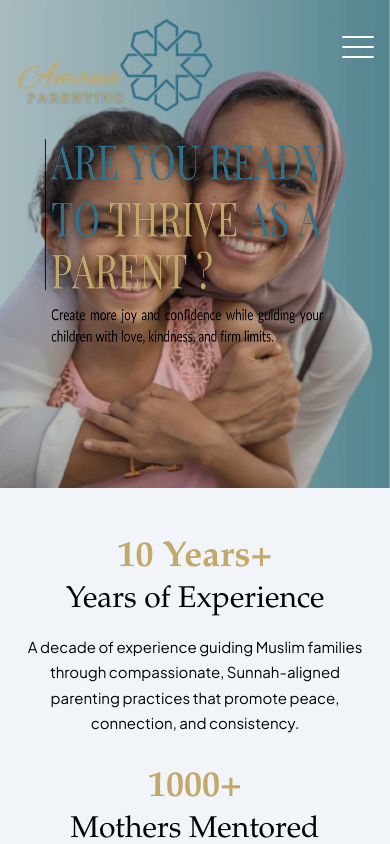
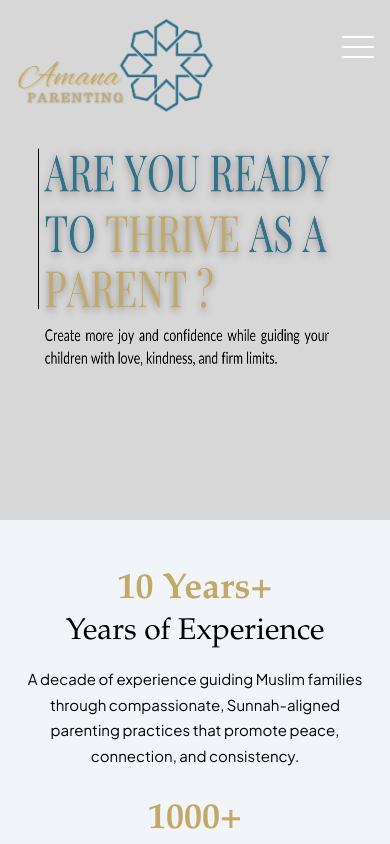
Before and after one commit to rahmamahdi02/amana-parenting, a React (Vite) app: page / in a window 390 px wide. Shown: the top 844 px of the page. Built offline with nearby package versions, Linux system fonts and the light colour scheme.

Commit message:
current commits
g

```diff
--- a/src/components/Contact.jsx
+++ b/src/components/Contact.jsx
@@ -15,7 +15,7 @@ export default function Contact() {
           Interested in bringing <span className="font-bold text-primaryColor">Sunnah-Based Parenting Coaching </span> to your community?
           </h2>
           <p> Book Yusur for your next speaking event e.g. workshop, conference and more.</p>
-          <p>Whether you host a podcast, organize parenting summits, run an Islamic school, local masjid, or lead a parent support group— Parent Coach Yusur, the founder of Amanah Parent Coaching, is available for speaking engagements, workshops, and collaborative events. Please direct all inquiries at <span className="font-bold text-primaryColor">yusur@amana-parenting.com </span></p>
+          <p>Whether you host a podcast, organize parenting summits, run an Islamic school, local masjid, or lead a parent support group— Parent Coach Yusur, the founder of Amanah Parent Coaching, is available for speaking engagements, workshops, and collaborative events. Please direct all inquiries to <span className="font-bold text-primaryColor">yusur@amana-parenting.com </span></p>
 
            {/* <a href="mailto:amanaparentcoaching@gmail.com" className="btn btn-primary">
             Contact Yusur
--- a/src/components/Hero.jsx
+++ b/src/components/Hero.jsx
@@ -5,11 +5,17 @@ export default function Hero() {
   return (
     <section
       id="hero"
-      className="relative w-full aspect-[4/5] md:aspect-[16/9] text-white overflow-hidden"
+      className="
+        relative w-full
+        aspect-[3/4]  /* shorter aspect ratio on small screens */
+        md:aspect-[16/9]  /* original wider on md and above */
+        text-white overflow-hidden
+        py-0 /* remove vertical padding */
+      "
     >
-      {/* Background Image - object aligned right */}
+      {/* Background Image - hidden below md */}
       <img
-        className="absolute inset-0 w-full h-full object-cover object-right -z-[2]"
+        className="absolute inset-0 w-full h-full object-cover object-right -z-[2] hidden md:block"
         src={heroBg}
         alt="Hero Background"
       />
@@ -18,7 +24,7 @@ export default function Hero() {
       <div className="absolute inset-0 bg-black/15 -z-[1]" />
 
       {/* Text Image - max height is 2/3 of the hero, centered left */}
-      <div className="absolute inset-0 flex items-center justify-start px-4 md:px-16">
+      <div className="absolute inset-0 flex items-center justify-start px-2 md:px-8">
         <img
           src={heroText}
           alt="Hero Text"
--- a/src/components/MyStory.jsx
+++ b/src/components/MyStory.jsx
@@ -37,6 +37,10 @@ export default function MyStory() {
                 I felt there were more power struggles and disconnection in my home instead of the joy and peace that I
                 wanted for my family. It was painful to feel like I was failing at my most
                 important role: being a mother. Speaking with a mentor helped me to
+                realize that I am responsible for my own emotional baggage, my ability to
+                manage my parenting triggers.
+              </p>
+              <p className="text-[17px]">Speaking with a mentor helped me to
                 realize that I am responsible for my own emotional baggage, my ability to
                 manage my parenting triggers.
               </p>
```
